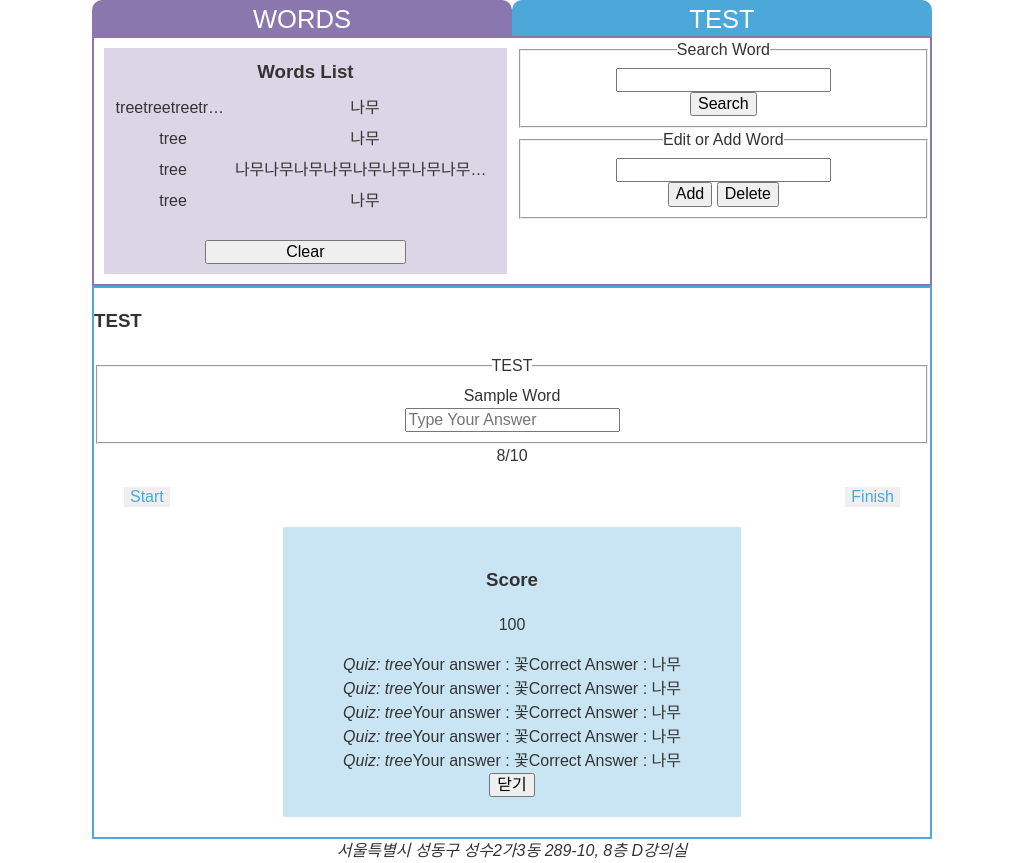
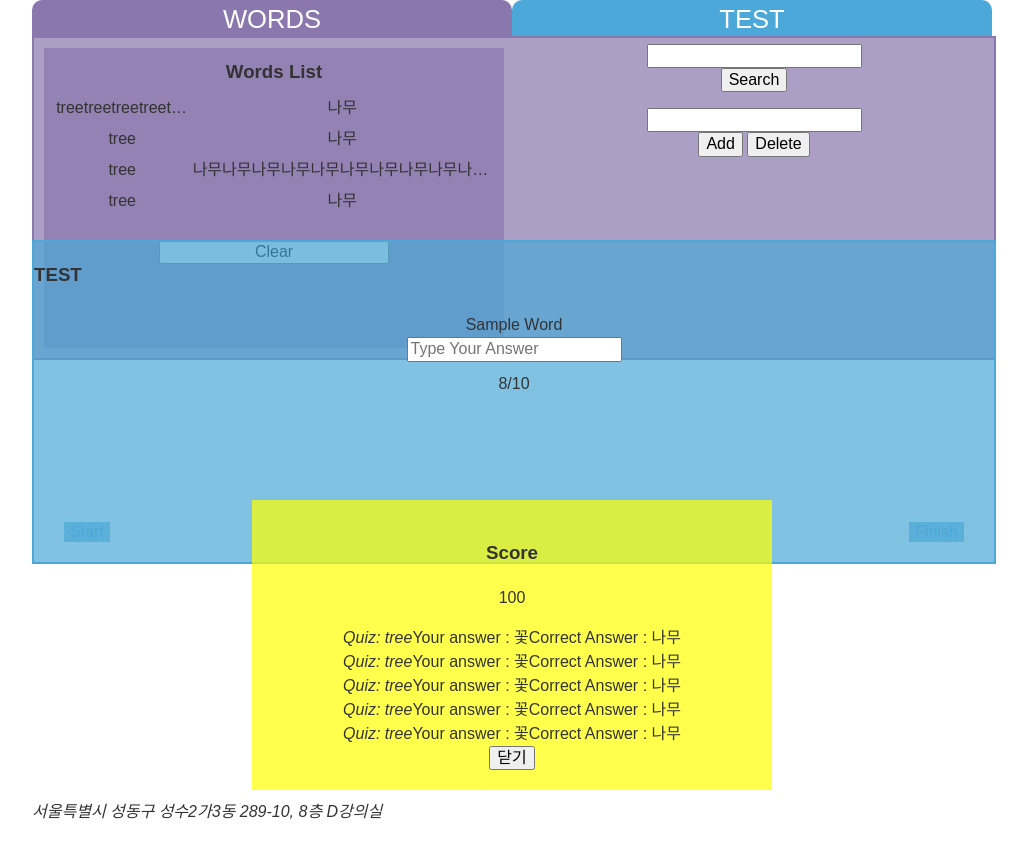
Before and after one commit to ws0671/project1, a website: page public/index.html in a window 1280 px wide. Shown: the whole page, without its empty margins (128-1155 px from the left). After the commit the page ends 800 px from the top, so only its background shows below. Drawn offline with Linux system fonts and the light colour scheme; a web font is replaced by a local one.

Commit message:
feat: active 클래스 작업용 레이아웃

```diff
--- a/public/index.html
+++ b/public/index.html
@@ -16,7 +16,7 @@
         <li role="none"><a class="tab test" href="#" role="tab" aria-selected="false" aria-controls="testPage" id="tabTest">TEST</a></li>
       </ul>
       <!-- words-page 랑 test-page 중 tab에서 클릭하면 클래스명에 active가 생기게끔 js처리 -->
-      <div class="words-page active" role="tabpanel" id="wordsPage" aria-labelledby="tabWords">
+      <div class="words-page" role="tabpanel" id="wordsPage" aria-labelledby="tabWords">
         <form class="words-form">
           <fieldset class="search-form">
             <legend>Search Word</legend>
@@ -25,7 +25,7 @@
             <button class="search-btn">Search</button>
           </fieldset>
           <fieldset class="edit-form">
-            <legend>Edit or Add Word</legend>
+            <legend>Edit or Add Meaning</legend>
             <input type="text" class="search-result" id="editInput">
             <label for="editInput"></label>
             <button class="add-btn">Add</button>
@@ -56,7 +56,7 @@
           <button class="test-start-btn">Start</button>
           <form class="test-form">
             <fieldset>
-              <legend>TEST</legend>
+              <legend>Test</legend>
               <label for="testAnswer">Sample Word</label>
               <input class="answer" type="text" placeholder="Type Your Answer" id="testAnswer">
             </fieldset>
@@ -64,7 +64,7 @@
           <span class="test-num">8/10</span>
           <button class="test-finish-btn">Finish</button>
         </section>
-        <section class="test-result-section">
+        <section class="test-result-section active">
           <h3 class="test-result-heading">Score</h3>
           <p class="test-score">100</p>
           <ul class="test-results-popup reset-list">
--- a/public/sass/style.scss
+++ b/public/sass/style.scss
@@ -4,22 +4,37 @@
 $site_max_width: 960px;
 $font_color: #333;
 $word_theme_color: #8977AD;
-$word_theme_bgc: rgba(137, 119, 173, 0.3);
+$word_theme_bgc: rgba(137, 119, 173, 0.7);
 $test_theme_color: #4ca8d8;
-$test_theme_bgc: rgba(76, 168, 216, 0.3);
+$test_theme_bgc: rgba(76, 168, 216, 0.7);
 $font_family: Spoqa Han Sans Neo, sans-serif;
 $font_size: 16px;
 $line_height: 1.5;
+$tab_height: 36px;
 
 .reset-list {
   padding-left: 0;
   list-style-type: none;
   margin: 0;
 }
+body {
+  // background-color: lime;
+}
 
 fieldset {
   text-align: center;
+  border: none;
 }
+
+legend {
+  position: absolute;
+  width: 1px;
+  height: 1px;
+  margin: -1px;
+  overflow: hidden;
+  clip-path: polygon(0 0, 0 0, 0 0);
+}
+
 label {
   display: block;
 }
@@ -30,13 +45,12 @@ label {
   font-size: $font_size;
   font-family: $font_family;
   line-height: $line_height;
-  max-width: 840px;
+  max-width: $site_max_width;
   min-height: 100vh;
   margin: 0 auto;
-};
-.tablist {
-  display: float;
-};
+  position: relative;
+}
+
 .tab{
   width: 50%;
   float: left;
@@ -45,20 +59,35 @@ label {
   text-decoration: none;
   text-align: center;
   font-size: 1.6em;
-  height: 36px;
+  height: $tab_height;
   border-radius: 10px 10px 0 0;
-};
+}
+
 .tab.words {
   background-color: $word_theme_color;
-};
+}
+
 .tab.test {
   background-color: $test_theme_color;
-};
+}
+
+.words-page, .test-section {
+  position: absolute;
+  top: $tab_height;
+  width: 100%;
+  height: 40vh; //작업을 위해 해놓은것, 나중에 full화면으로 해주기.
+  max-width: $site_max_width;
+}
+.active {
+  z-index: 1000;
+}
+
 .words-page {
+  background-color: $word_theme_bgc;
   border: 2px solid $word_theme_color;
   display: grid;
   grid-template-columns: 1fr 1fr;
-};
+}
 .words-form {
   grid-column-start: 2;
   grid-row-start: 1;
@@ -77,48 +106,40 @@ label {
   text-align: center;
   padding: 10px;
 }
-.words-list > dt {
+
+.words-list > * {
   display: inline-block;
-  width: 30%;
   white-space: nowrap;
   text-overflow: ellipsis;
   overflow: hidden;
+
+}
+.words-list > dt {
+  width: 30%;
 };
 .words-list > dd {
   margin: 0;
-  display: inline-block;
   width: 68%;
-  white-space: nowrap;
-  text-overflow: ellipsis;
-  overflow: hidden;
 }
 .clear-btn {
   display: block;
   width: 50%;
   margin: 10px auto;
 }
-.test-page {
+.test-section {
   border: 2px solid $test_theme_color;
+  background-color: $test_theme_bgc;
+  top: 30%; // 작업을 위해 해놓은 것, 나중에 full 화면으로 만들기
 }
-
-.test-section {
-  height: 200px;
-  position: relative;
-};
-
 .test-start-btn, .test-finish-btn {
   color: $test_theme_color;
   position: absolute;
   border: none;
-  bottom: 0;
-};
-
-.test-form label {
-  display: block;
+  background-color: $test_theme_bgc;
+  bottom: 20px;
 }
 
 .test-result-heading {
-  top: 0;
   text-align: center;
 }
 .test-start-btn {
@@ -137,13 +158,19 @@ label {
   right: 0;
 }
 .test-result-section {
+  position: absolute;
+  top: 60%;
+  left: 0;
+  right: 0;
   text-align: center;
   width: 50%;
   margin: 20px auto;
   padding: 20px;
-  background-color: $test_theme_bgc;
+  background-color: rgba(255, 255, 0, 0.7);
 }
 .footer {
   // background-color: lime;
+  position: fixed;
+  top : 100%; //숨겨두었으니 나중에 꺼내자.
   text-align: center;
 }
```
Also changed, not shown: public/css/style.css, 1 other file.
